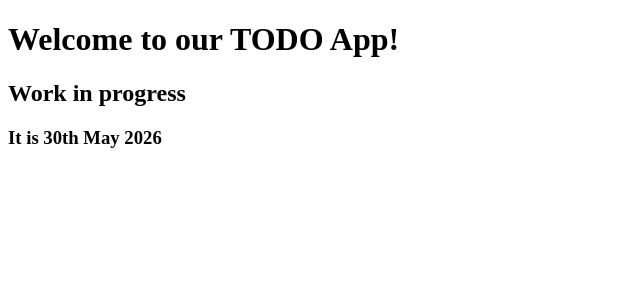
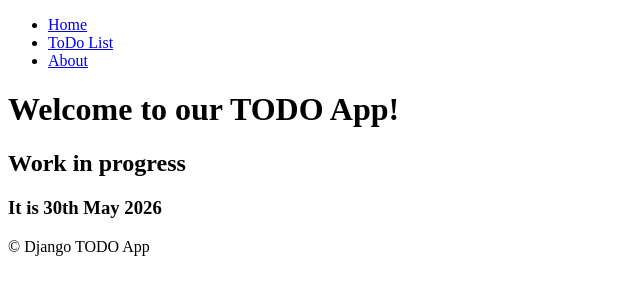
Before and after one commit to vlchshn/django-todo-project, a Django app: page / in a window 1280 px wide. Shown: the top 300 px of the page, without its empty margins (0-640 px from the left). Run offline with Django 5.2, Linux system fonts and the light colour scheme.

Commit message:
\Upgrade index page templates

```diff
--- /dev/null
+++ b/todo_manager/templates/base.html
@@ -0,0 +1,20 @@
+<!DOCTYPE html>
+<html lang="en">
+<head>
+  <meta charset="UTF-8">
+  <title>{% block title %}
+    Base Title
+  {% endblock title %}</title>
+</head>
+<body>
+{% include 'components/navbar.html' %}
+{% block body %}
+  Base Body!
+{% endblock body %}
+<footer>
+  &copy; Django TODO App
+  {% block footer %}
+  {% endblock %}
+</footer>
+</body>
+</html>
--- /dev/null
+++ b/todo_manager/templates/components/navbar.html
@@ -0,0 +1,7 @@
+<nav>
+  <ul>
+    <li><a href="{% url 'index' %}">Home</a></li>
+    <li><a href="{% url 'todo_list:index' %}">ToDo List</a></li>
+    <li><a href="#">About</a></li>
+  </ul>
+</nav>
--- a/todo_manager/templates/index.html
+++ b/todo_manager/templates/index.html
@@ -1,12 +1,11 @@
-<!DOCTYPE html>
-<html lang="en">
-<head>
-  <meta charset="UTF-8">
-  <title>TODO App Index</title>
-</head>
-<body>
+{% extends 'base.html' %}
+
+{% block title %}
+TODO App Index
+{% endblock title %}
+
+{% block body %}
 <h1>Welcome to our TODO App!</h1>
 <h2>Work in progress</h2>
 <h3>It is {% now "jS F Y" %}</h3>
-</body>
-</html>
+{% endblock body %}
```
